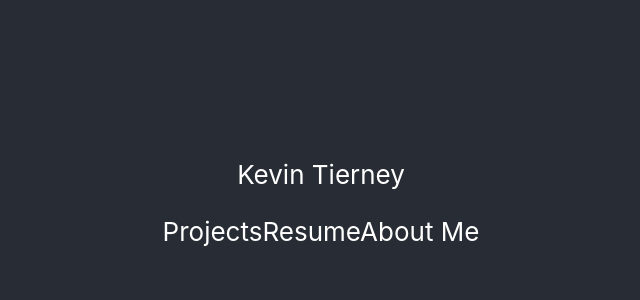
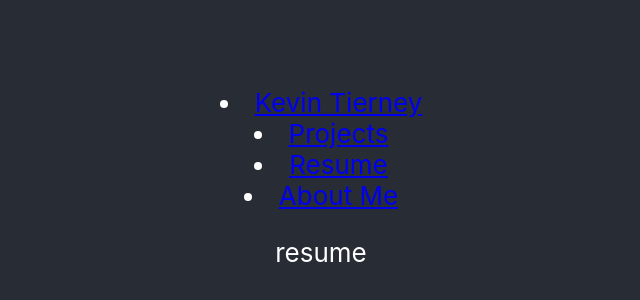
Before and after one commit to ktierney15/devops-portfolio, a React (Create React App) app: page /resume in a window 1280 px wide. Shown: the part 210-510 px from the top of the page, without its empty margins (319-959 px from the left). Built offline with nearby package versions, Linux system fonts and the light colour scheme.

Commit message:
added routing functionality

```diff
--- a/package.json
+++ b/package.json
@@ -34,5 +34,8 @@
       "last 1 firefox version",
       "last 1 safari version"
     ]
+  },
+  "devDependencies": {
+    "react-router-dom": "^6.9.0"
   }
 }
--- a/src/App.js
+++ b/src/App.js
@@ -1,13 +1,29 @@
-import logo from './logo.svg';
+import React from 'react'
 import './App.css';
+import { BrowserRouter, Routes, Route, withRouter } from "react-router-dom";
 
 import Header from "./components/Header"
+
+import Home from "./pages/Home"
+import Projects from "./pages/Projects"
+import Resume from "./pages/Resume"
+import About from "./pages/About"
+
 
 function App() {
   return (
     <div className="App">
       <header className="App-header">
-        <Header />
+      <BrowserRouter>
+        <Routes>
+          <Route path="/" element={<Header />}>
+            <Route index element={<Home />} />
+            <Route path="projects" element={<Projects />} />
+            <Route path="resume" element={<Resume />} />
+            <Route path="about" element={<About />} />
+          </Route>
+        </Routes>
+      </BrowserRouter>
       </header>
     </div>
   );
--- a/src/components/Header.js
+++ b/src/components/Header.js
@@ -1,17 +1,27 @@
-import React from 'react'
 
 
-export default function Header() {
-    return (
-        <div className="head-bar">
-          <p>
-            Kevin Tierney
-          </p>
-          <div>
-            <a>Projects</a>
-            <a>Resume</a>
-            <a>About Me</a>
-          </div>
-        </div>
-    )
+// https://blog.logrocket.com/creating-navbar-react/
+
+import React from 'react';
+import {  Outlet, Link } from "react-router-dom";
+const Header= () =>{
+  return (
+  <div>
+    <li>
+      <Link to="/">Kevin Tierney</Link>
+    </li>
+    <li>
+      <Link to="/projects">Projects</Link>
+    </li>
+    <li>
+      <Link to="/resume">Resume</Link>
+    </li>
+    <li>
+      <Link to="/about">About Me</Link>
+    </li>
+
+    <Outlet />
+  </div>
+  );
 }
+export default Header;
--- /dev/null
+++ b/src/pages/About.js
@@ -0,0 +1,13 @@
+import React from "react"
+
+const About = () =>{
+    return (
+        <div>
+            <p>about</p>
+        </div>
+    )
+}
+
+export default About
+
+// About.js
--- /dev/null
+++ b/src/pages/Home.js
@@ -0,0 +1,11 @@
+import React from "react"
+
+const Home = () =>{
+    return (
+        <div>
+            <p>home</p>
+        </div>
+    )
+}
+
+export default Home
--- /dev/null
+++ b/src/pages/Projects.js
@@ -0,0 +1,9 @@
+import React from "react"
+
+export default function Projects() {
+    return (
+        <div>
+            <p>projects</p>
+        </div>
+    )
+}
--- /dev/null
+++ b/src/pages/Resume.js
@@ -0,0 +1,9 @@
+import React from "react"
+
+export default function Resume() {
+    return (
+        <div>
+            <p>resume</p>
+        </div>
+    )
+}
```
Also changed, not shown: 1 other file (tests, documents, lock files or other folders).
